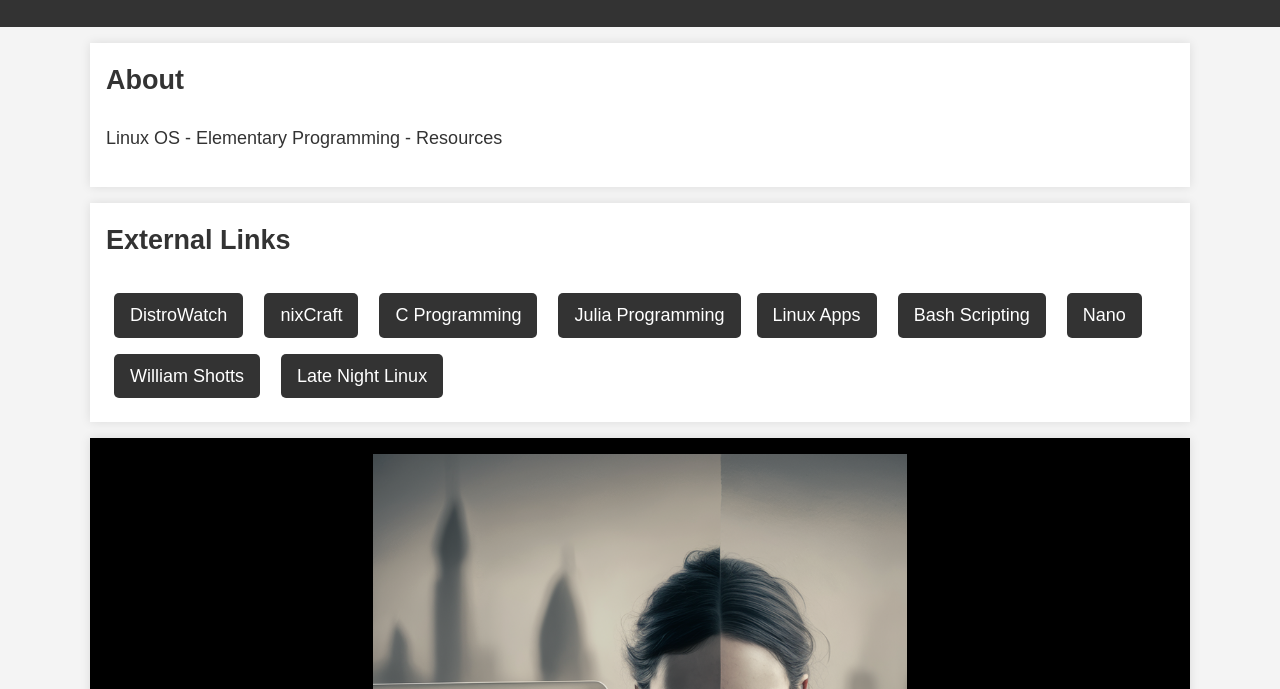
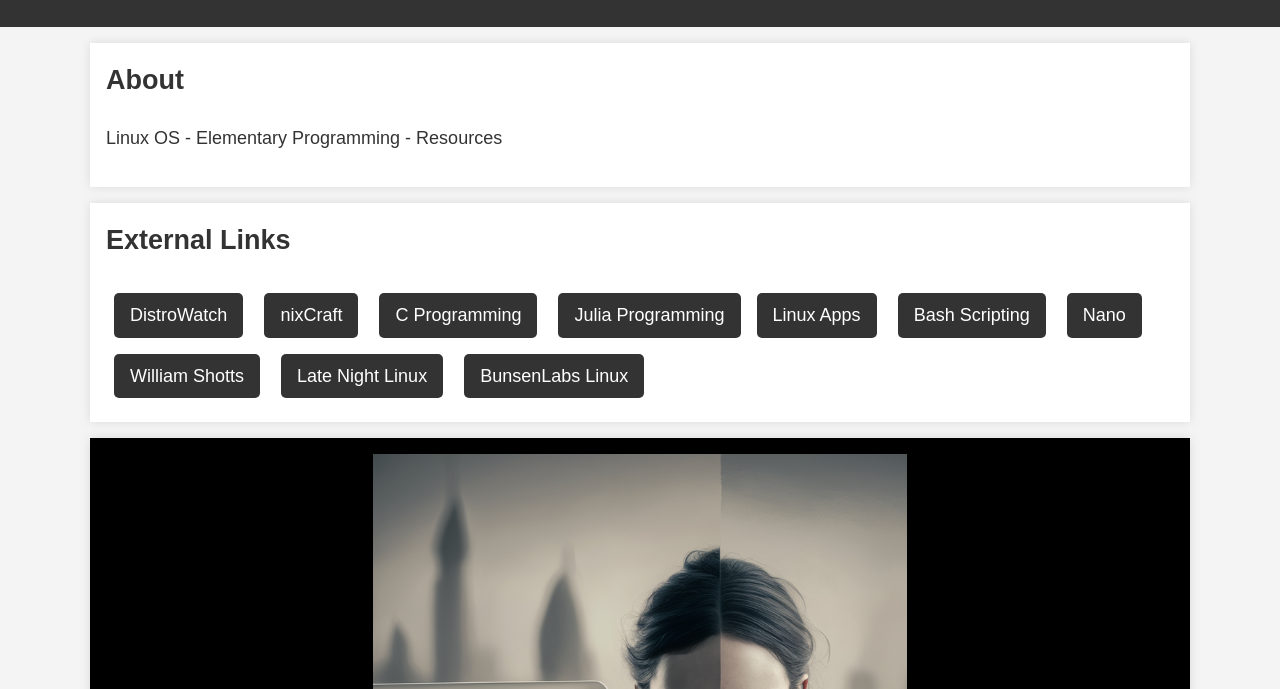
Before and after one commit to bensantoralinux/bensantoralinux.github.io, a plain HTML site: page index.html in a window 1280 px wide. Shown: the part 111-800 px from the top of the page. Drawn offline with Linux system fonts and the light colour scheme.

Commit message:
Update index.html

```diff
--- a/index.html
+++ b/index.html
@@ -93,6 +93,7 @@
 		<a href=https://linuxsimply.com/linux-basics/text-editors/nano/ target="_blank">Nano</a>
 		<a href=https://linuxcommand.org/index.php target="_blank">William Shotts</a>
 		<a href=https://latenightlinux.com target="_blank">Late Night Linux</a>
+		<a href=https://www.bunsenlabs.org/ target="_blank">BunsenLabs Linux</a>
             </div>
         </section>
         <section class="section image-box">
```
